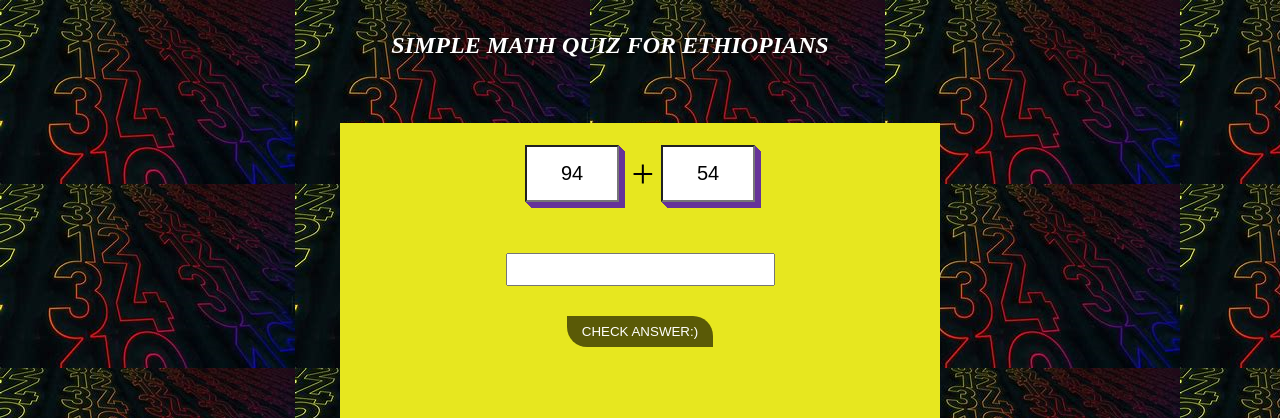
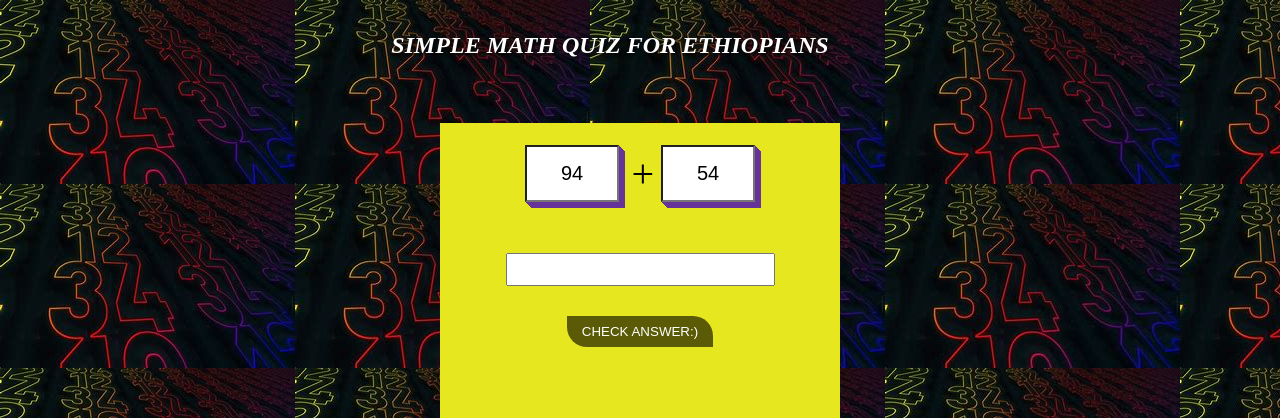
Before and after one commit to nah3647/simplequiz, a plain HTML site: page index.html in a window 1280 px wide. Shown: the top 418 px of the page. Drawn offline with Linux system fonts and the light colour scheme.

Commit message:
Update firstt.css

```diff
--- a/firstt.css
+++ b/firstt.css
@@ -1,14 +1,14 @@
 *{margin:0; padding:0}
 
 section{background-image: url('OIP21.png');
-    height:100vh;
-width: 100vw;
+    height:100%;
+width: 100%;
 display:repeat;
 flex-direction: column;
 text-align: center;
 justify-content:center;
 align-items:center;
-;}
+}
 
 section h1{text-transform: capitalize;
 padding-bottom: 4rem;
@@ -22,8 +22,8 @@ animation-direction:alternate;}
     from{transform:translateX(30px);}
     to{transform: translateX(-30px);}
 }
-.workp{width: 600px;
-height:350px;
+.workp{width: 400px;
+height:300px;
 background-color: rgb(231, 231, 31);
 display:inline-block;
 justify-content: center;
```
